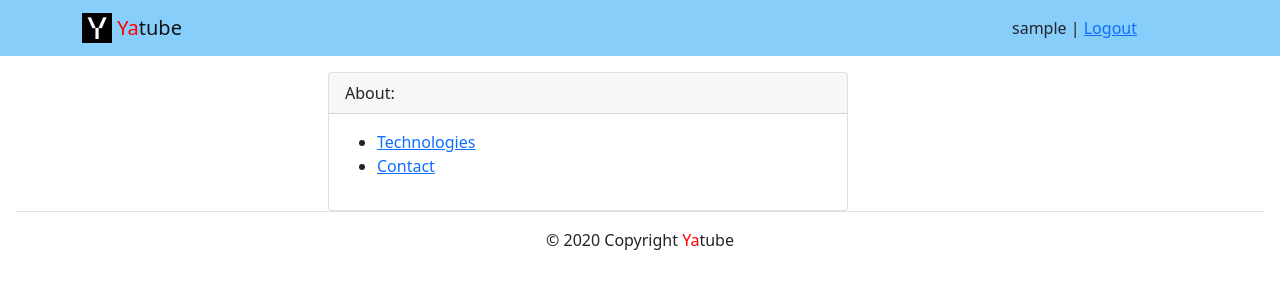
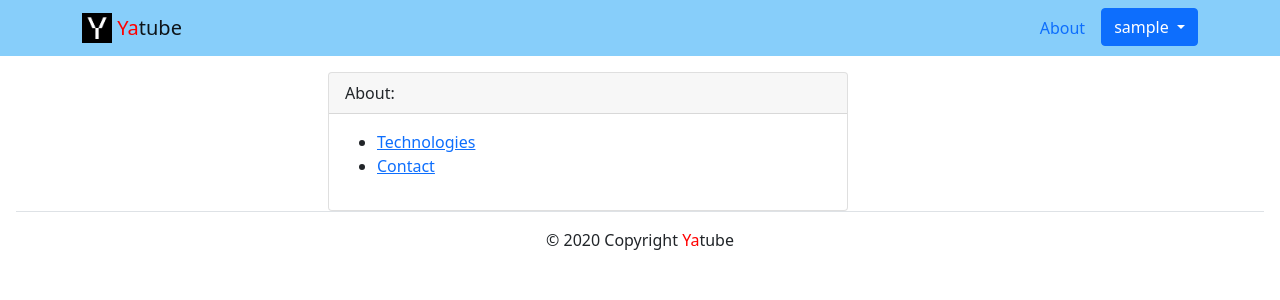
Before and after one commit to v1ntoka/yatube_project, a Django app: page /about/ in a window 1280 px wide. Shown: the top 300 px of the page. Run offline with Django 5.2, Linux system fonts and the light colour scheme; the visitor is signed in with stand-in values (Sample User, id 1); some libraries are stand-ins or nearby versions.

Commit message:
added js button in navbar

```diff
--- a/templates/base.html
+++ b/templates/base.html
@@ -47,5 +47,8 @@
     {% block content %}{% endblock %}
     {% include 'includes/footer.html' %}
 </div>
+<script src="https://cdn.jsdelivr.net/npm/bootstrap@5.0.2/dist/js/bootstrap.bundle.min.js"
+        integrity="sha384-MrcW6ZMFYlzcLA8Nl+NtUVF0sA7MsXsP1UyJoMp4YLEuNSfAP+JcXn/tWtIaxVXM"
+        crossorigin="anonymous"></script>
 </body>
 </html>
--- a/templates/includes/header.html
+++ b/templates/includes/header.html
@@ -9,13 +9,56 @@
             <!-- тег span используется для добавления нужных стилей отдельным участкам текста -->
             <span style="color:red">Ya</span>tube
         </a>
-        <div class="login col-md-2 col-ld-2 col-sm-2">
-            {% if request.user.is_authenticated %}
-                {{ user.username }} |
-                <a href="{% url 'users:logout' %}">Logout</a>
-            {% else %}
-                <a href='{% url "users:login" %}'>Login</a>
-            {% endif %}
-        </div>
+        {% with request.resolver_match.view_name as view_name %}
+            <ul class="nav nav-pills">
+                <li class="nav-item">
+                    <a class="nav-link"
+                       href="{% url 'about:about' %}">About</a>
+                </li>
+                {% if request.user.is_authenticated %}
+                    <div class="nav-item">
+                        <div class="btn-group">
+                            <button type="button" class="btn btn-primary dropdown-toggle" data-bs-toggle="dropdown"
+                                    aria-expanded="false">
+                                {{ user.username }}
+                            </button>
+                            <ul class="dropdown-menu">
+                                <li><a class="dropdown-item" href="{% url 'posts:profile' username=user.username %}">Profile</a>
+                                </li>
+                                <li><a class="dropdown-item" href="#">New post</a></li>
+                                <li><hr class="dropdown-divider"> </li>
+                                <li><a class="dropdown-item" href="{% url 'users:change_password' %}">Change password</a> </li>
+                                <li><a class="dropdown-item" href="{% url 'users:logout' %}">Logout</a> </li>
+                            </ul>
+                        </div>
+                    </div>
+                    {#                    <li class="nav-item">#}
+                    {#                        <a class="nav-link {% if view_name  == '' %}active{% endif %}" href="#">New post</a>#}
+                    {#                    </li>#}
+                    {#                    <li class="nav-item">#}
+                    {#                        <a class="nav-link {% if view_name  == 'users:change_password' %}active{% endif %} link-light"#}
+                    {#                           href="{% url 'users:change_password' %}">Change#}
+                    {#                            password</a>#}
+                    {#                    </li>#}
+                    {#                    <li class="nav-item">#}
+                    {#                        <a class="nav-link {% if view_name  == 'users:logout' %}active{% endif %} link-light"#}
+                    {#                           href="{% url 'users:logout' %}">Logout</a>#}
+                    {#                    </li>#}
+                    {#                    <li class="nav-item">#}
+                    {#                        <a class="nav-link link-dark"#}
+                    {#                           href="{% url 'posts:profile' username=user.username %}">{{ user.username }}</a>#}
+                    {#                    </li>#}
+                {% else %}
+                    <li class="nav-item">
+                        <a class="nav-link {% if view_name  == 'users:login' %}active{% endif %} link-light"
+                           href="{% url 'users:login' %}">Войти</a>
+                    </li>
+                    <li class="nav-item">
+                        <a class="nav-link {% if view_name  == 'users:signup' %}active{% endif %} link-light"
+                           href="{% url 'users:signup' %}">Регистрация</a>
+                    </li>
+                {% endif %}
+            </ul>
+        {% endwith %}
     </div>
 </nav>
```
